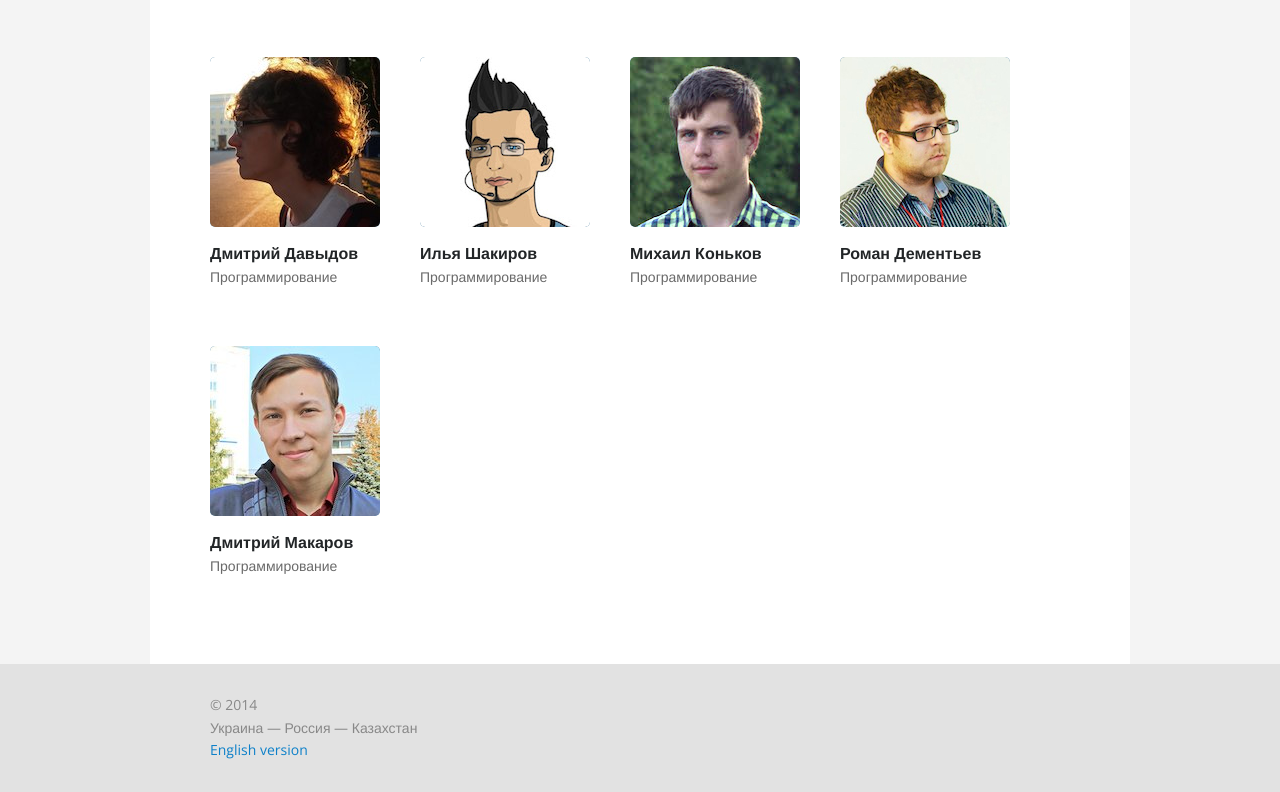
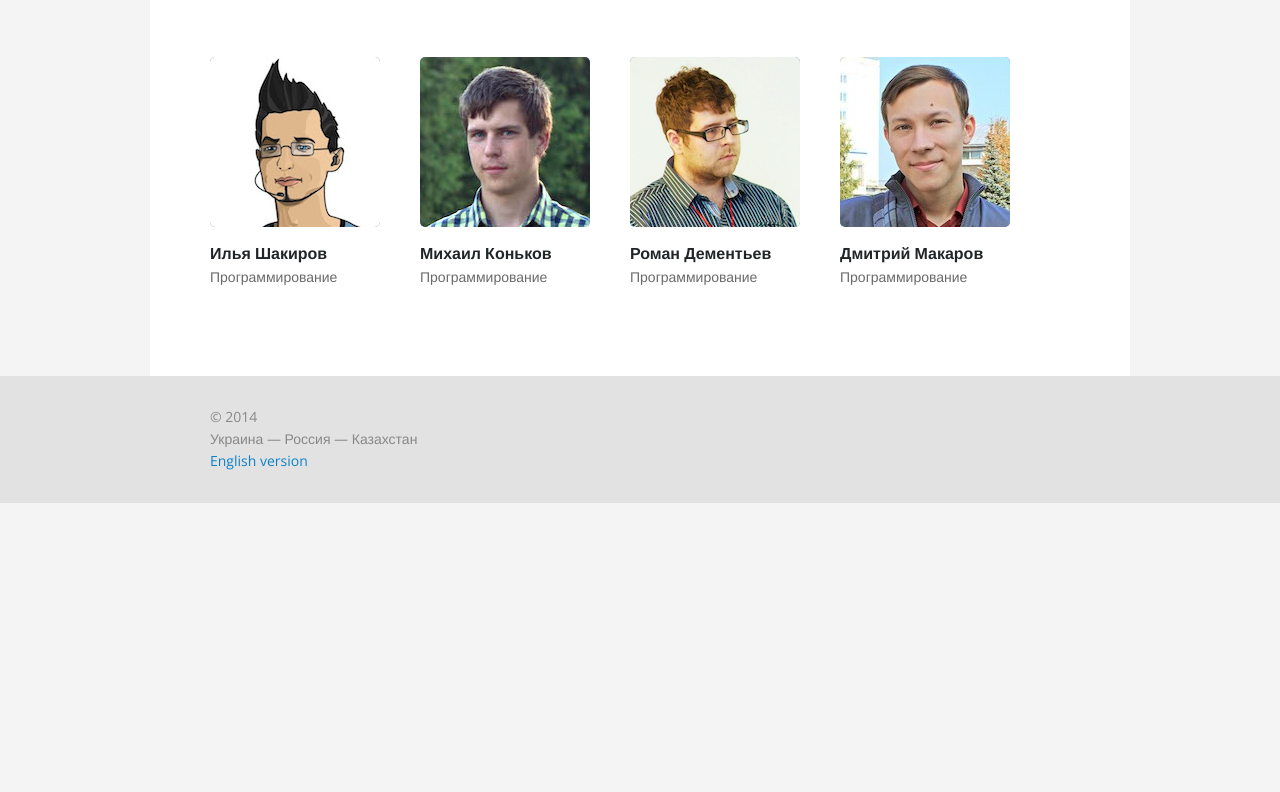
Before and after one commit to 200OKcc/200OKcc.github.io, a plain HTML site: page index.html in a window 1280 px wide. Shown: the part 1891-2683 px from the top of the page. After the commit the page ends 2394 px from the top, so only its background shows below. Drawn offline with nearby package versions, Linux system fonts and the light colour scheme.

Commit message:
Team change

```diff
--- a/index.html
+++ b/index.html
@@ -150,12 +150,6 @@
           </div><!--
 
        --><div class="team-member item">
-            <div class="team-member__pic item-pic"><img src="i/team/davydov.jpg"></div>
-            <div class="item-name">Дмитрий Давыдов</div>
-            <div class="item-description">Программирование</div>
-          </div><!--
-
-       --><div class="team-member item">
             <a target="_blank" href="http://aelaa.github.io/">
              <div class="team-member__pic item-pic"><img src="i/team/shakirov.jpg"></div>
              <div class="item-name">Илья Шакиров</div>
```
Also changed, not shown: en/index.html (+0 -6 lines).
